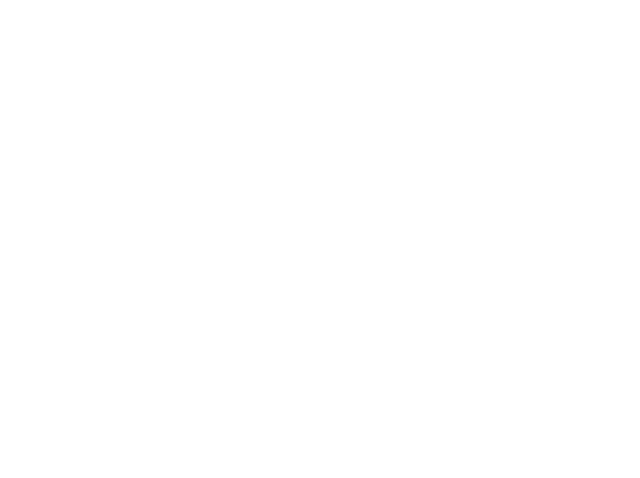
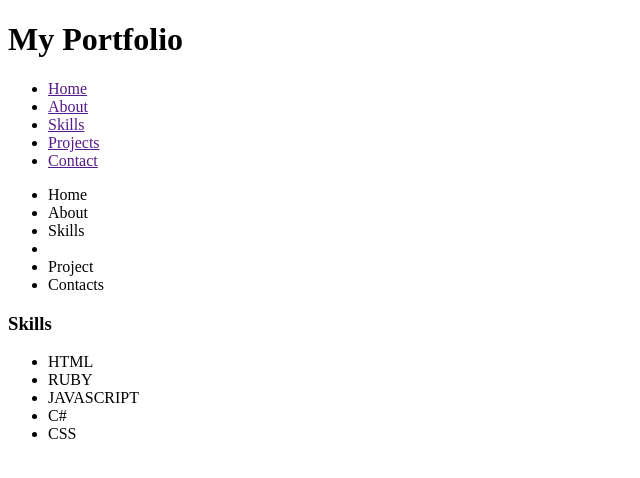
Before and after one commit to wagsayanbri/Webtech, a plain HTML site: page emmet-laboratory/portfolio.html in a window 1280 px wide. Shown: the whole page, without its empty margins (0-640 px from the left). Drawn offline with Linux system fonts and the light colour scheme.

Commit message:
portfolio

```diff
--- a/emmet-laboratory/portfolio.html
+++ b/emmet-laboratory/portfolio.html
@@ -3,9 +3,41 @@
 <head>
     <meta charset="UTF-8">
     <meta name="viewport" content="width=device-width, initial-scale=1.0">
-    <title>Document</title>
+    <title>My Portfolio</title>
 </head>
 <body>
 
+<header>
+    <h1>My Portfolio</h1>
+    <nav>
+        <ul>
+            <li><a href="">Home</a></li>
+            <li><a href="">About</a></li>
+            <li><a href="">Skills</a></li>
+            <li><a href="">Projects</a></li>
+            <li><a href="">Contact</a></li>
+        </ul>
+    </nav>
+    <ul>
+        <li>Home</li>
+        <li>About</li>
+        <li>Skills<li>
+        <li>Project</li>
+        <li>Contacts</li>
+    </ul>
+</header>
+<div class = "Skills">
+    <h3>Skills</h3>
+<ul>
+    <li>HTML</li>
+    <li>RUBY</li>
+    <li>JAVASCRIPT</li>
+    <li>C#</li>
+    <li>CSS</li>
+</ul>
+
+
+<div >
+
 </body>
 </html>
```
Also changed, not shown: emmet-laboratory/03-navigation.html (+12 -15 lines).
